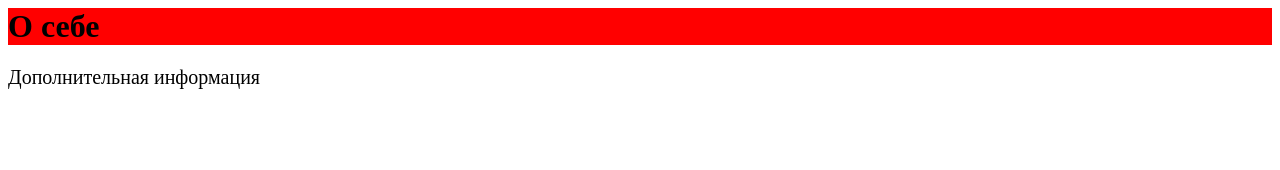
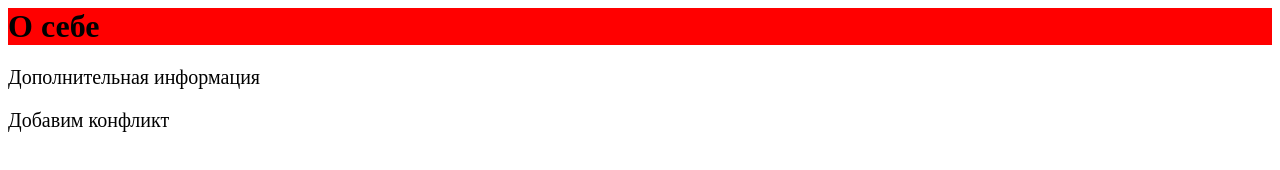
Before and after one commit to alV0o/trpo4, a plain HTML site: page index.html in a window 1280 px wide. Drawn offline with Linux system fonts and the light colour scheme.

Commit message:
conflict

```diff
--- a/index.html
+++ b/index.html
@@ -1,3 +1,4 @@
 <link rel="stylesheet" href="style.css">
 <h1>О себе</h1>
 <p>Дополнительная информация</p>
+<p>Добавим конфликт</p>
```
